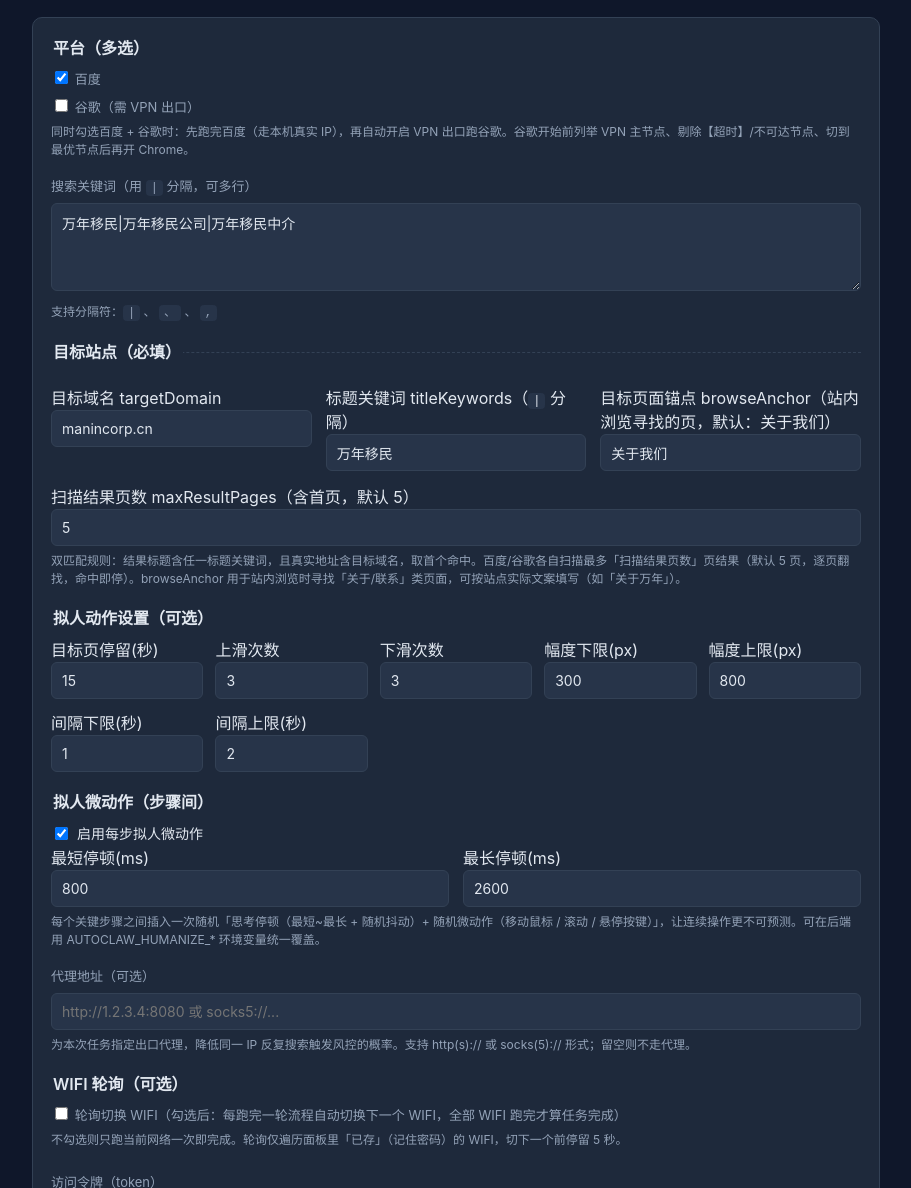
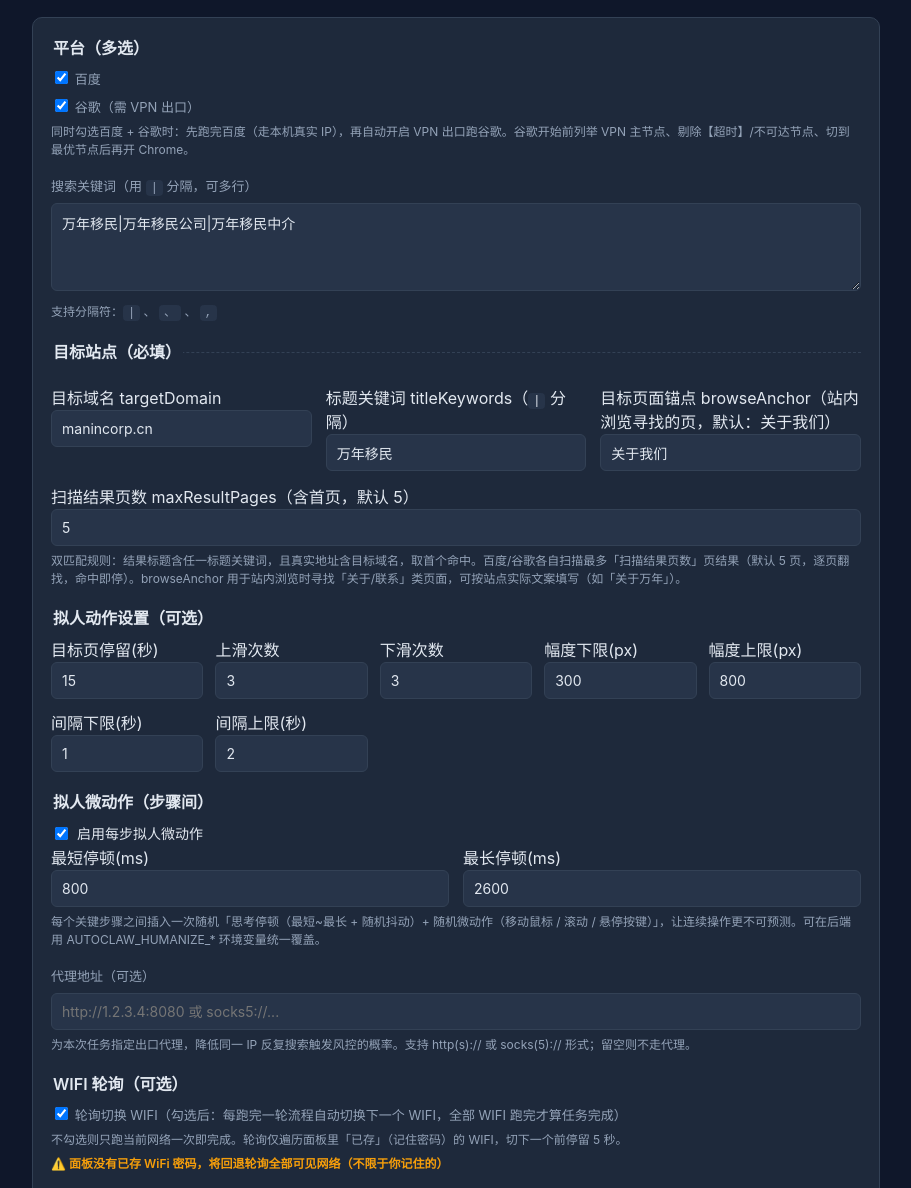
Before and after one commit to rexdcw-cpu/autoclaw, a website: page public/index.html in a window 1280 px wide. Shown: the part 60-1248 px from the top of the page, without its empty margins (184-1095 px from the left). Drawn offline with Linux system fonts and the light colour scheme; no server answers.

Commit message:
v0.3.35 前端默认值：默认同时勾选百度+谷歌，WIFI轮询默认勾选

```diff
--- a/package.json
+++ b/package.json
@@ -1,6 +1,6 @@
 {
   "name": "autoclaw",
-  "version": "0.3.34",
+  "version": "0.3.35",
   "private": true,
   "description": "autoclaw · SEO 浏览器自动化控制台（Express + socket.io + Playwright + MySQL 持久化）",
   "main": "app.js",
--- a/public/index.html
+++ b/public/index.html
@@ -18,7 +18,7 @@
         <fieldset class="field">
           <legend>平台（多选）</legend>
           <label class="check"><input type="checkbox" name="platforms" value="baidu" checked /> 百度</label>
-          <label class="check"><input type="checkbox" name="platforms" value="google" /> 谷歌（需 VPN 出口）</label>
+          <label class="check"><input type="checkbox" name="platforms" value="google" checked /> 谷歌（需 VPN 出口）</label>
           <small class="hint">同时勾选百度 + 谷歌时：先跑完百度（走本机真实 IP），再自动开启 VPN 出口跑谷歌。谷歌开始前列举 VPN 主节点、剔除【超时】/不可达节点、切到最优节点后再开 Chrome。</small>
         </fieldset>
 
@@ -127,7 +127,7 @@
         <!-- WIFI 轮询（本次任务新增） -->
         <fieldset class="field">
           <legend>WIFI 轮询（可选）</legend>
-          <label class="check"><input type="checkbox" id="poll-wifi" name="poll-wifi" /> 轮询切换 WIFI（勾选后：每跑完一轮流程自动切换下一个 WIFI，全部 WIFI 跑完才算任务完成）</label>
+          <label class="check"><input type="checkbox" id="poll-wifi" name="poll-wifi" checked /> 轮询切换 WIFI（勾选后：每跑完一轮流程自动切换下一个 WIFI，全部 WIFI 跑完才算任务完成）</label>
           <small class="hint">不勾选则只跑当前网络一次即完成。轮询仅遍历面板里「已存」（记住密码）的 WIFI，切下一个前停留 5 秒。</small>
           <div id="poll-wifi-hint" class="poll-hint"></div>
         </fieldset>
```
Also changed, not shown: CHANGELOG.md.
